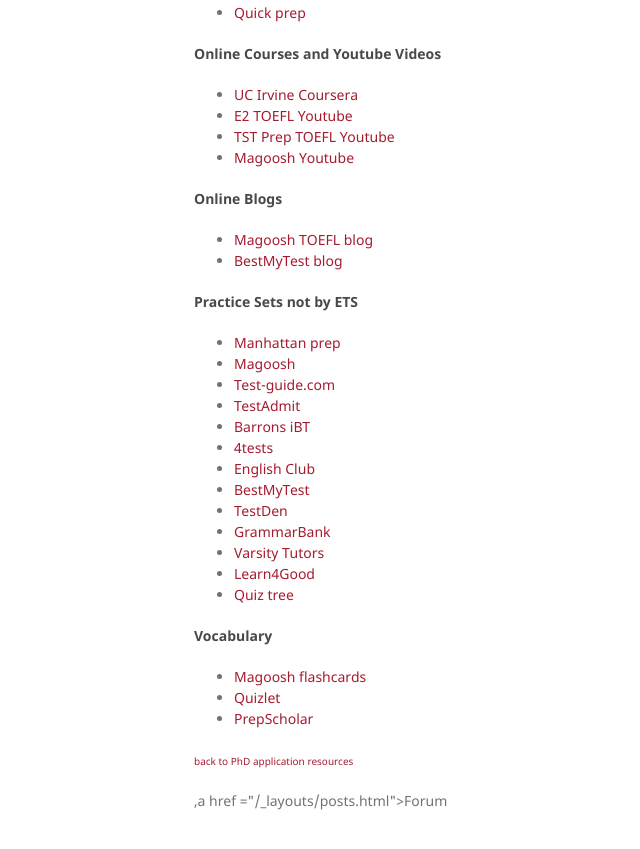
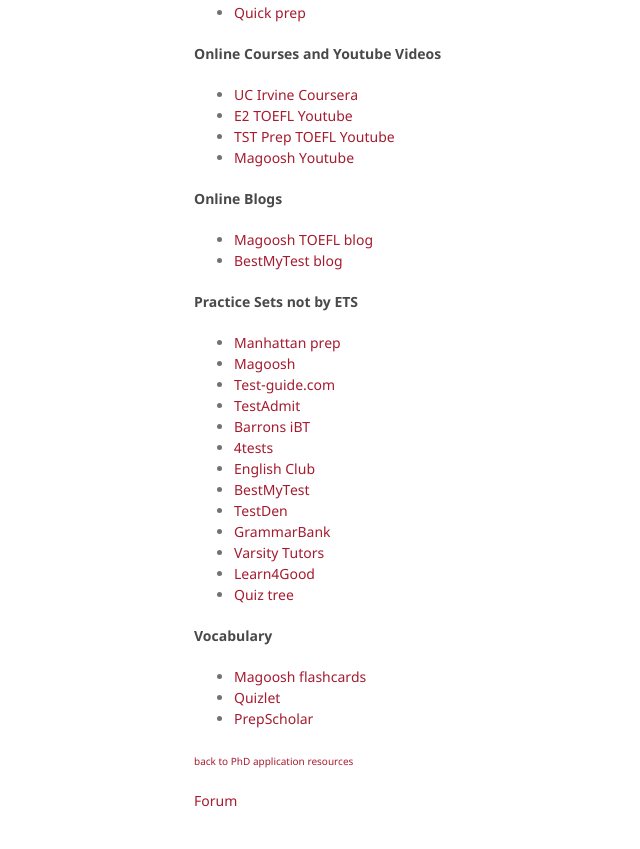
Before and after one commit to SmallJosePhD/SmallJosePhD1.github.io, a Jekyll site: the page built from pages/free-toefl-prep.md, in a window 1280 px wide and 1225 px high. Shown: the part 364-1213 px from the top of the window, without its empty margins (376-1016 px from the left). Built offline with Jekyll 4.4.1, drawn with Linux system fonts in a browser that asks for light colours; our own code applies the rules of GitHub Pages for plain Markdown files.

Commit message:
Update default.html

```diff
--- a/_layouts/default.html
+++ b/_layouts/default.html
@@ -37,7 +37,7 @@
       <section>
 
       {{ content }}
-      ,a href ="/_layouts/posts.html">Forum</a>
+      <a href ="/_layouts/posts.html">Forum</a>
       </section>
       </body>
 </html>
```
